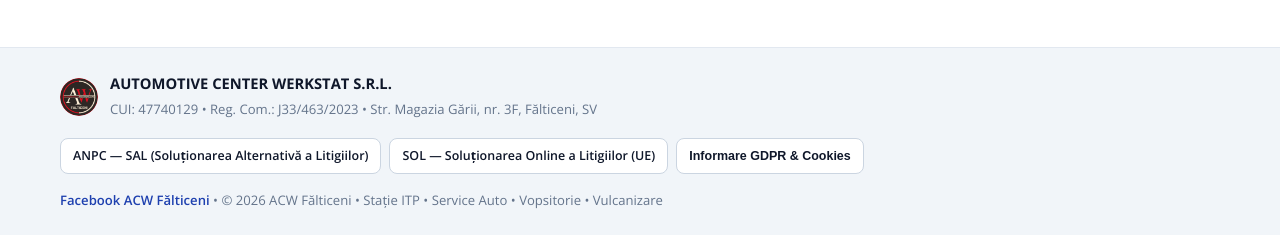
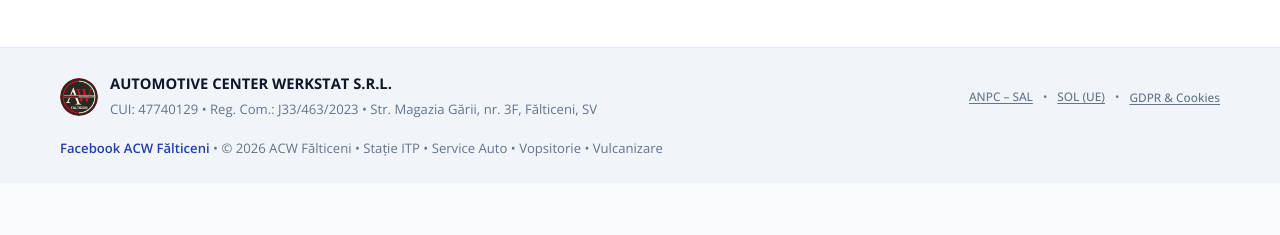
Before and after one commit to 5imi/ITP-Site, a plain HTML site: page index.html in a window 1280 px wide. Shown: the part 5248-5483 px from the top of the page. After the commit the page ends 5431 px from the top, so only its background shows below. Drawn offline with nearby package versions, Linux system fonts and the light colour scheme.

Commit message:
style(footer): linkuri discrete ANPC SAL/SOL si GDPR

```diff
--- a/assets/css/style.css
+++ b/assets/css/style.css
@@ -698,31 +698,34 @@ a {
   color: var(--text-muted);
 }
 
-/* Linkuri legale ANPC (SAL/SOL) si dialog GDPR (#gdprDialog): Butoane curate in subsol si fereastra modala Light Theme. */
+/* Linkuri legale compacte ANPC (SAL/SOL) si GDPR (.footer-legal / .legal-link): Text discret 0.74rem in subsol. */
 .footer-legal {
   display: flex;
   flex-wrap: wrap;
-  gap: 8px;
-  width: 100%;
+  align-items: center;
+  gap: 6px 10px;
+  font-size: 0.74rem;
+  color: var(--text-muted);
 }
 
-.anpc-badge {
-  display: inline-flex;
-  align-items: center;
-  min-height: 36px;
-  padding: 6px 12px;
-  background: #ffffff;
-  border: 1px solid #cbd5e1;
-  border-radius: 8px;
-  font-size: 0.78rem;
-  font-weight: 600;
-  color: var(--text-main);
-  cursor: pointer;
+.legal-link {
+  color: var(--text-muted);
+  font-size: 0.74rem;
+  font-weight: 500;
+  text-decoration: underline;
+  text-underline-offset: 2px;
 }
 
-.anpc-badge:hover {
-  border-color: var(--primary);
+.legal-link:hover {
   color: var(--primary);
+}
+
+.legal-link-btn {
+  background: transparent;
+  border: 0;
+  padding: 0;
+  cursor: pointer;
+  font-family: inherit;
 }
 
 .gdpr-dialog {
--- a/index.html
+++ b/index.html
@@ -492,13 +492,11 @@
       </div>
 
       <div class="footer-legal">
-        <a href="https://anpc.ro/ce-este-sal/" target="_blank" rel="noopener" class="anpc-badge">
-          ANPC — SAL (Soluționarea Alternativă a Litigiilor)
-        </a>
-        <a href="https://ec.europa.eu/consumers/odr" target="_blank" rel="noopener" class="anpc-badge">
-          SOL — Soluționarea Online a Litigiilor (UE)
-        </a>
-        <button type="button" class="anpc-badge gdpr-btn" id="openGdprBtn">Informare GDPR &amp; Cookies</button>
+        <a href="https://anpc.ro/ce-este-sal/" target="_blank" rel="noopener" class="legal-link">ANPC – SAL</a>
+        <span aria-hidden="true">•</span>
+        <a href="https://ec.europa.eu/consumers/odr" target="_blank" rel="noopener" class="legal-link">SOL (UE)</a>
+        <span aria-hidden="true">•</span>
+        <button type="button" class="legal-link legal-link-btn" id="openGdprBtn">GDPR &amp; Cookies</button>
       </div>
 
       <div class="footer-copy">
```
